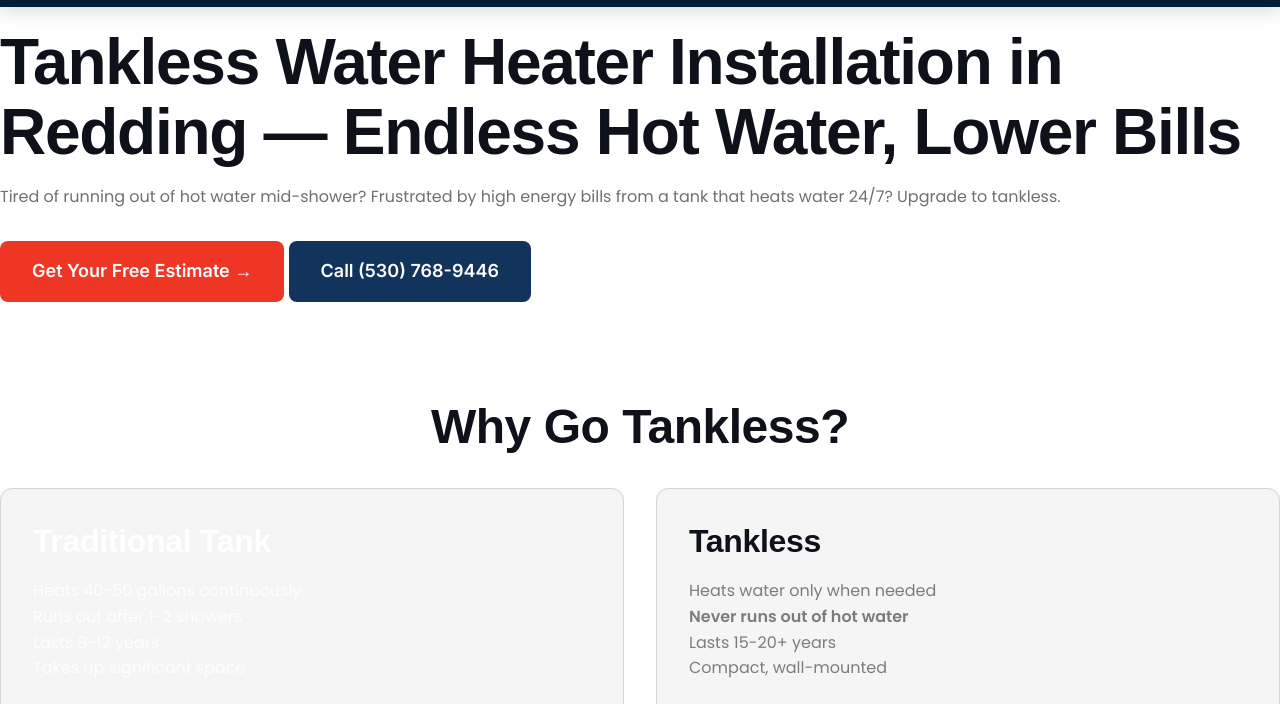
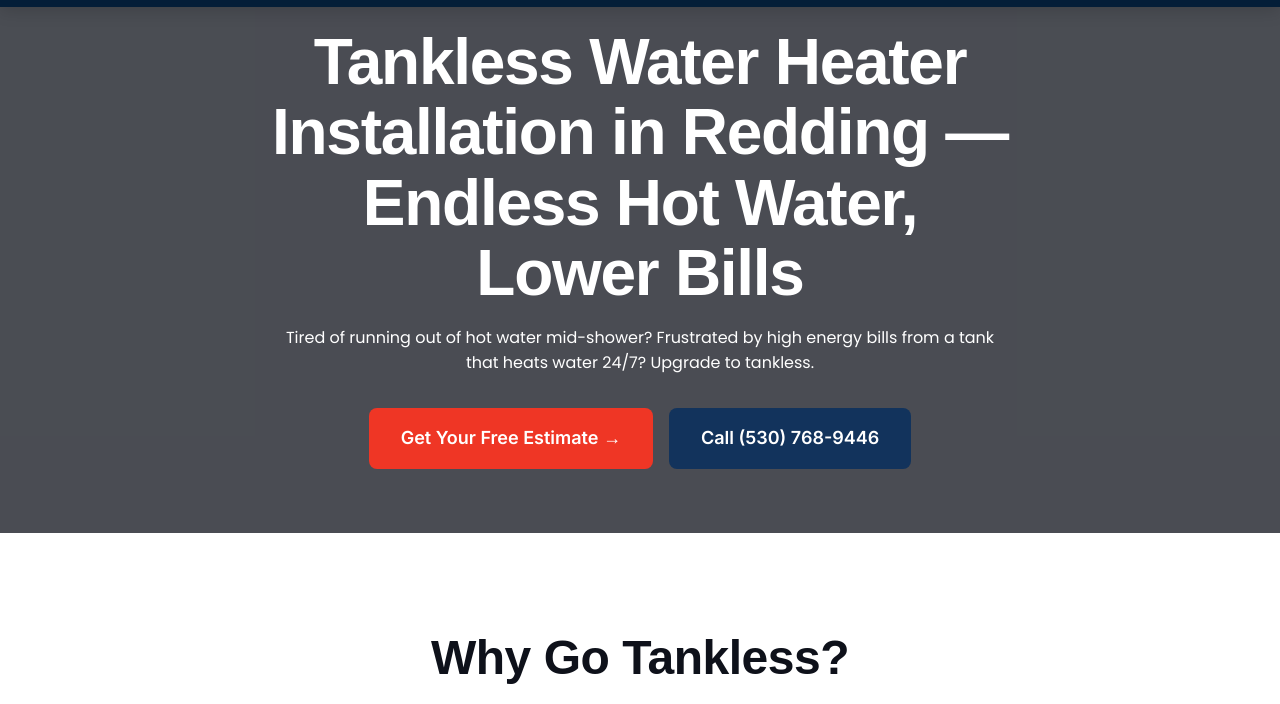
Before and after one commit to blake289/topline-plumbing, a website built with Vite: page tankless.html in a window 1280 px wide. Shown: the part 73-777 px from the top of the page. Built offline with nearby package versions, Linux system fonts and the light colour scheme; a web font is replaced by a local one.

Commit message:
Fix white text visibility on service pages - add dark overlay to hero sections
Co-Authored-By: Claude Opus 4.6 <noreply@anthropic.com>

```diff
--- a/style.css
+++ b/style.css
@@ -191,6 +191,66 @@ p {
 .section {
   padding: var(--space-12) 0;
   /* 96px desktop vertical */
+}
+
+/* Hero block: center heading, subheading, and buttons on area pages */
+.hero-section {
+  display: flex;
+  justify-content: center;
+  align-items: center;
+  padding: 6rem var(--space-4) 4rem;
+  background-size: cover;
+  background-position: center;
+}
+.hero-section .hero-content {
+  display: block;
+  text-align: center;
+  width: 100%;
+  max-width: 800px;
+  margin-left: auto;
+  margin-right: auto;
+  padding: 0 var(--space-4);
+}
+.hero-section .hero-content h1 {
+  text-align: center;
+}
+.hero-section .hero-content p {
+  text-align: center;
+}
+.hero-section .hero-btns {
+  display: flex;
+  justify-content: center;
+  flex-wrap: wrap;
+  gap: 1rem;
+}
+
+/* Hero with form: two columns on desktop, stack on mobile */
+@media (max-width: 900px) {
+  .hero-section .hero-inner {
+    grid-template-columns: 1fr !important;
+  }
+  .hero-section .hero-text {
+    text-align: center !important;
+  }
+  .hero-section .hero-btns {
+    justify-content: center;
+  }
+}
+
+/* Center section titles and intro text on pages */
+.section .container > h1,
+.section .container > h2 {
+  text-align: center;
+}
+.section .container > p {
+  text-align: center;
+  max-width: 42rem;
+  margin-left: auto;
+  margin-right: auto;
+}
+.section .card > h2,
+.section .card > h3 {
+  text-align: center;
 }
 
 .bg-light {
@@ -387,9 +447,26 @@ p {
   width: 100%;
 }
 
+.navbar .logo {
+  background: transparent !important;
+  flex-shrink: 0;
+  display: inline-block;
+  line-height: 0;
+}
 .nav-logo {
   width: 180px;
-  filter: brightness(0) invert(1);
+  height: auto;
+  min-height: 40px;
+  display: block;
+  background: transparent !important;
+  pointer-events: none;
+}
+.nav-logo svg {
+  width: 100%;
+  height: auto;
+  min-height: 40px;
+  display: block;
+  vertical-align: middle;
 }
 
 .nav-links {
@@ -771,3 +848,35 @@ p {
   background-color: var(--color-blue-500);
   transform: none;
 }
+
+/* Fix white text on light backgrounds for service pages */
+.hero-section .hero-content h1,
+.hero-section .hero-content p {
+  color: var(--color-gray-900);
+}
+
+/* Add dark overlay to hero sections with background images */
+.hero-section {
+  position: relative;
+}
+
+.hero-section::before {
+  content: '';
+  position: absolute;
+  top: 0;
+  left: 0;
+  right: 0;
+  bottom: 0;
+  background: rgba(14, 17, 26, 0.75);
+  z-index: 1;
+}
+
+.hero-section .hero-content {
+  position: relative;
+  z-index: 2;
+}
+
+.hero-section .hero-content h1,
+.hero-section .hero-content p {
+  color: white;
+}
```
